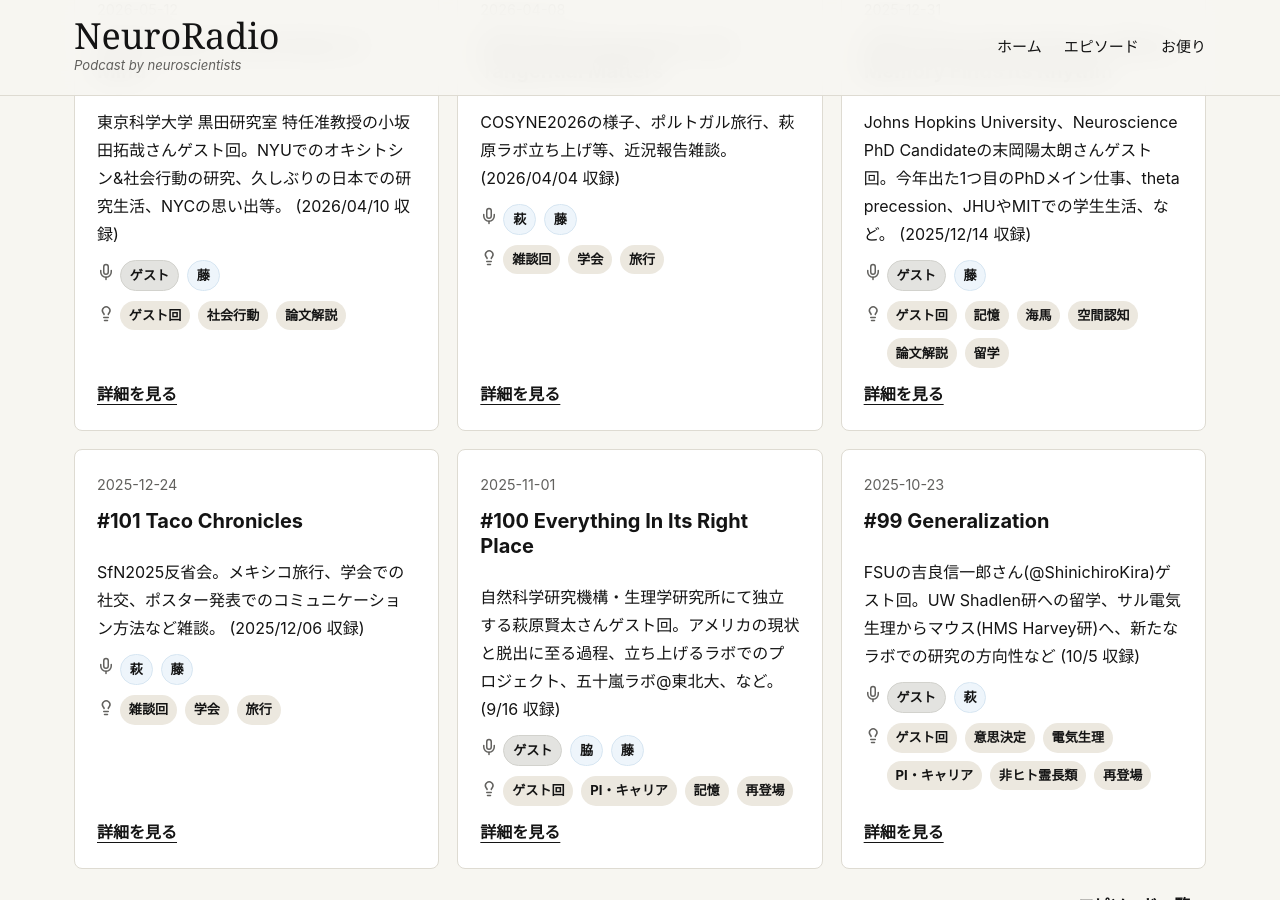
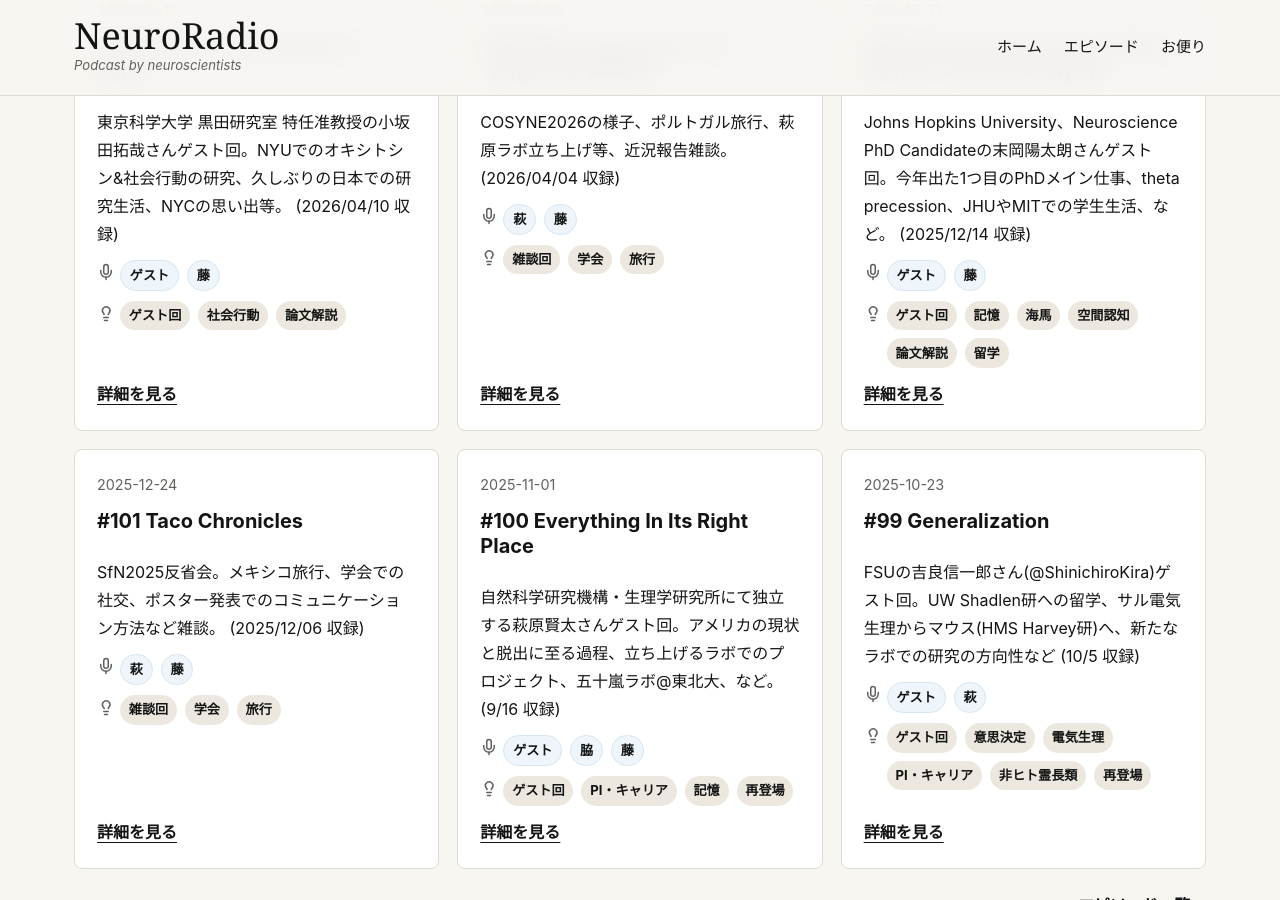
Before and after one commit to yfujis/neuroradio.github.io, a Jekyll site: the page built from index.html, in a window 1280 px wide and 900 px high, scrolled down 1460 px. Built offline with Jekyll 4.4.1, drawn with Linux system fonts in a browser that asks for light colours.

Commit message:
Style guest performer tag as host tag

```diff
--- a/_includes/tag_groups.html
+++ b/_includes/tag_groups.html
@@ -10,7 +10,7 @@
     </span>
     <div class="tags">
       {% for performer in include.episode.performers %}
-        <a class="{% if performer == '萩' or performer == '脇' or performer == '藤' %}host-tag{% endif %}" href="{{ '/episodes/' | relative_url }}?performer={{ performer | uri_escape }}" data-filter-type="performer">{{ performer }}</a>
+        <a class="{% if performer == 'ゲスト' or performer == '萩' or performer == '脇' or performer == '藤' %}host-tag{% endif %}" href="{{ '/episodes/' | relative_url }}?performer={{ performer | uri_escape }}" data-filter-type="performer">{{ performer }}</a>
       {% else %}
         <span>未設定</span>
       {% endfor %}
--- a/script.js
+++ b/script.js
@@ -13,7 +13,7 @@
   const archiveBasePath = window.location.pathname.includes("/episodes/")
     ? `${window.location.pathname.split("/episodes/")[0]}/episodes/`
     : "/episodes/";
-  const hostOrder = ["萩", "脇", "藤"];
+  const hostOrder = ["ゲスト", "萩", "脇", "藤"];
   const pageSize = 10;
 
   function closeNavigation() {
```
